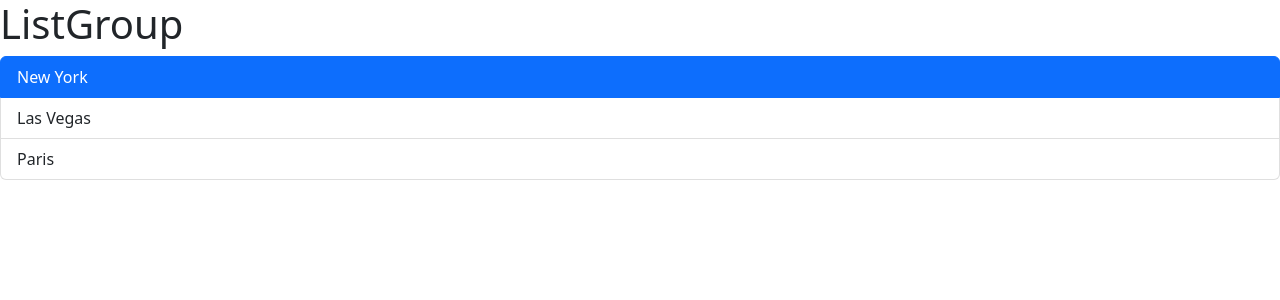
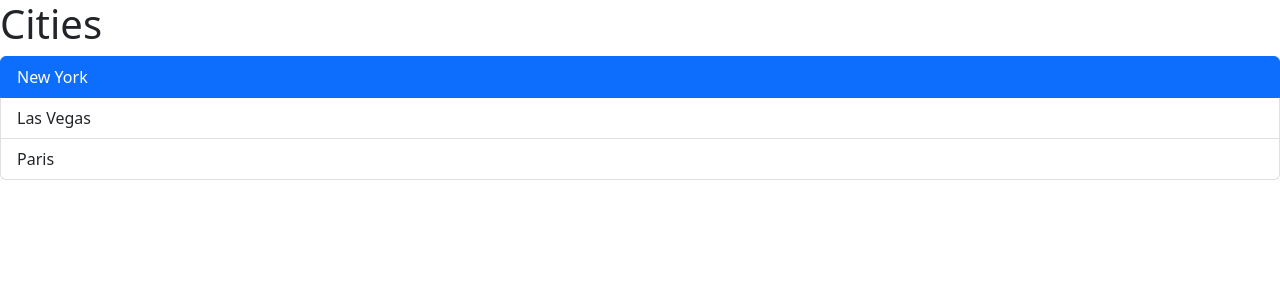
Before and after one commit to mrkarstrom/react-01, a React (Vite) app: page / in a window 1280 px wide. Shown: the top 300 px of the page. Built offline with nearby package versions, Linux system fonts and the light colour scheme.

Commit message:
add (ListGroup.tsx): Added prop-checking.

```diff
--- a/src/App.tsx
+++ b/src/App.tsx
@@ -1,14 +1,12 @@
-import { useState } from 'react';
-import reactLogo from './assets/react.svg';
 import './App.css';
 import ListGroup from './components/ListGroup';
 
 function App() {
-  const [count, setCount] = useState(0);
+  let items = ['New York', 'Las Vegas', 'Paris'];
 
   return (
     <>
-      <ListGroup />
+      <ListGroup items={items} heading="Cities" />
     </>
   );
 }
--- a/src/components/ListGroup.tsx
+++ b/src/components/ListGroup.tsx
@@ -1,14 +1,18 @@
 import { useState } from 'react';
 
-function ListGroup() {
-  let items = ['New York', 'Las Vegas', 'Paris'];
+interface Props {
+  items: string[];
+  heading: string;
+}
+
+function ListGroup({ items, heading }: Props) {
   //items = [];
 
   const [selectedIdx, setSelectedIdx] = useState(0);
 
   return (
     <>
-      <h1>ListGroup</h1>
+      <h1>{heading}</h1>
       {items.length === 0 && <p>No item found</p>}
       <ul className="list-group">
         {items.map((item, index) => (
```
